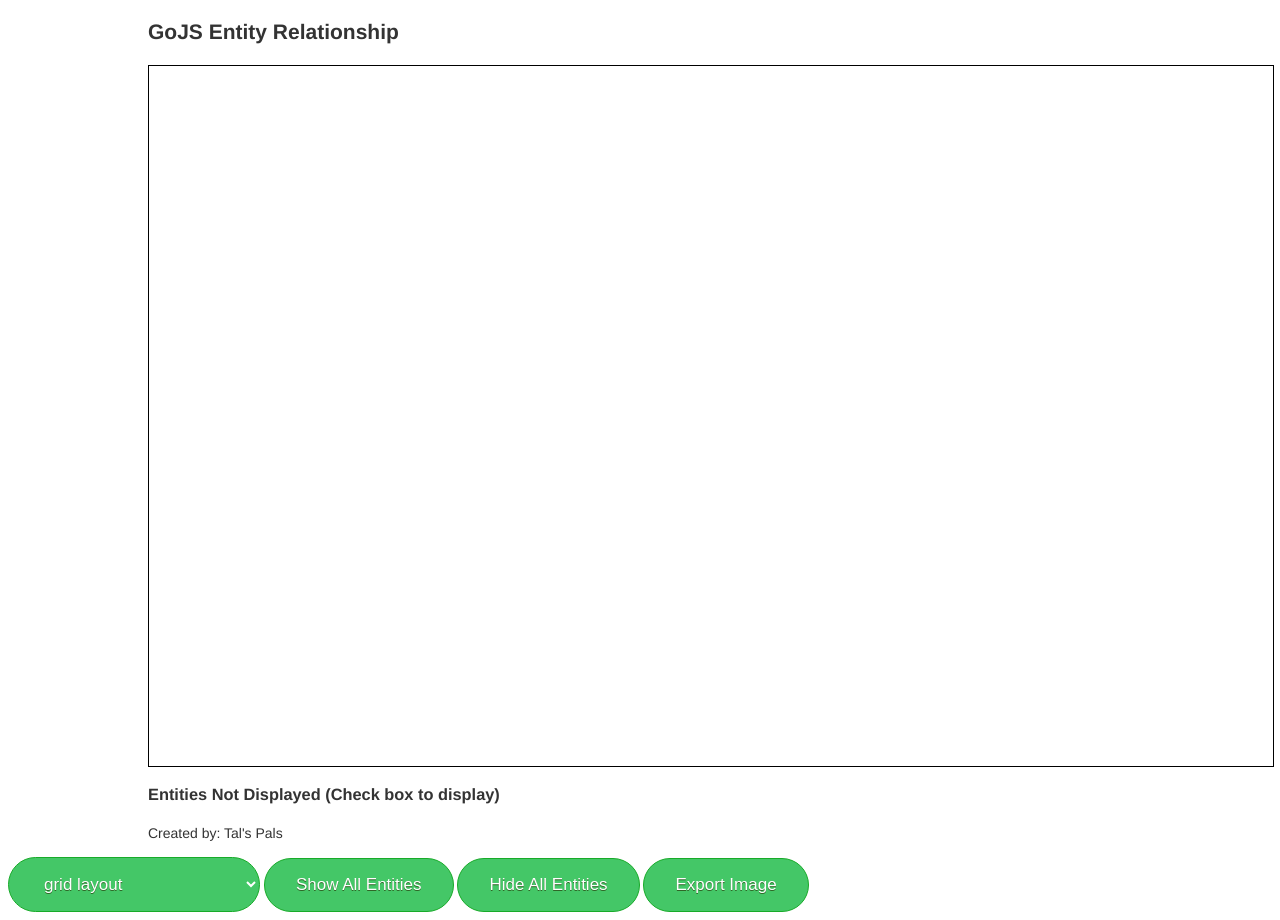
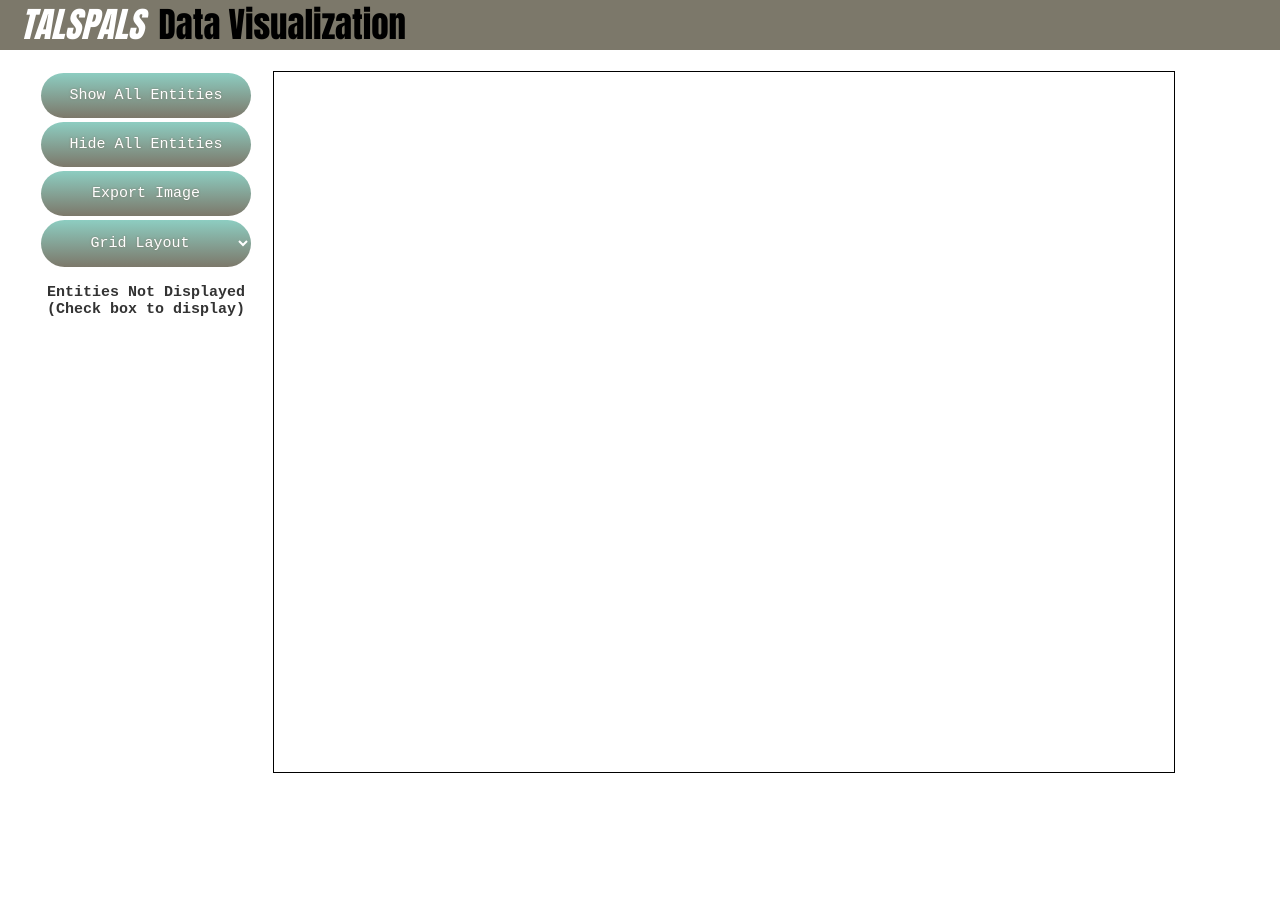
Before and after one commit to Fattouche/Oscar_ER, a plain HTML site: page public/graph.html in a window 1280 px wide. After the commit the page ends 800 px from the top, so only its background shows below. Drawn offline with Linux system fonts and the light colour scheme; a script that the page names is missing.

Commit message:
made it slightly less painful to look at

```diff
--- a/public/css/sample.css
+++ b/public/css/sample.css
@@ -5,6 +5,7 @@ body {
   font-size: 14px;
   line-height: 1.42857143;
   color: #333;
+  margin: 0;
 }
 
 p {
@@ -33,7 +34,48 @@ pre {
 }
 
 #sample {
-  margin-left: 140px;
+  margin: 20px;
+}
+
+#leftColumn, #rightColumn {
+    border: 1px solid white;
+    float: left;
+    min-height: 450px;
+}
+#leftColumn {
+     width: 250px;
+     text-align:  center;
+}
+#rightColumn {
+     width: 900px;
+}
+
+#navbar {
+    width:100%;
+    list-style-type: none;
+    margin: 0;
+    padding: 0;
+    overflow: hidden;
+    background-color: #7C786A;
+}
+
+#teamName {
+  color: #FFFFFF;
+  font-size: 35px;
+  font-family: impact;
+  font-style: italic;
+  padding-left: 20px;
+  display: inline;
+  float: left;
+}
+
+#navTitle{
+  color: #000000;
+  font-size: 35px;
+  font-family: impact;
+  padding-left: 20px;
+  display: inline;
+  padding-left: 15px;
 }
 
 #menu {
@@ -53,6 +95,10 @@ pre {
   padding: 0px;
   margin: 0px;
   line-height: 1.3em;
+}
+
+#entityList{
+ font: 11px courier new;
 }
 
 
@@ -81,30 +127,49 @@ li a.selected { background: #1E90FF; color: white }
 
 a:hover .samplespan { display:block; }
 
+h3{
+  font: 15px courier new;
+  font-weight: bold;
+}
+
+select{
+  padding: 10px;
+}
+
 
 .wrapper {
     text-align: center;
 }
 
 .myButton {
-	background-color:#44c767;
-	-moz-border-radius:28px;
-	-webkit-border-radius:28px;
-	border-radius:28px;
-	border:1px solid #18ab29;
-	display:inline-block;
-	cursor:pointer;
-	color:#ffffff;
-	font-family:Arial;
-	font-size:17px;
-	padding:16px 31px;
-	text-decoration:none;
-	text-shadow:0px 1px 0px #2f6627;
+    margin: 2px;
+    display: inline-block;
+    text-align: center;
+    vertical-align: middle;
+    padding: 14px 27px;
+    border: 0px solid #ffffff;
+    border-radius: 30px;
+    background: #8dcdc1;
+    background: -webkit-gradient(linear, left top, left bottom, from(#8dcdc1), to(#7c786a));
+    background: -moz-linear-gradient(top, #8dcdc1, #7c786a);
+    background: linear-gradient(to bottom, #8dcdc1, #7c786a);
+    text-shadow: #7c786a 0px 0px 2px;
+    font: normal normal normal 15px courier new;
+    color: #ffffff;
+    text-decoration: none;
+    width: 210px;
 }
 .myButton:hover {
-	background-color:pink;
+	    background: #a9f6e8;
+    background: -webkit-gradient(linear, left top, left bottom, from(#a9f6e8), to(#95907f));
+    background: -moz-linear-gradient(top, #a9f6e8, #95907f);
+    background: linear-gradient(to bottom, #a9f6e8, #95907f);
+    color: #ffffff;
+    text-decoration: none;
 }
 .myButton:active {
-	position:relative;
-	top:1px;
+	    background: #557b74;
+    background: -webkit-gradient(linear, left top, left bottom, from(#557b74), to(#7c786a));
+    background: -moz-linear-gradient(top, #557b74, #7c786a);
+    background: linear-gradient(to bottom, #557b74, #7c786a);
 }
--- a/public/graph.html
+++ b/public/graph.html
@@ -9,26 +9,35 @@
 <script src="https://cdnjs.cloudflare.com/ajax/libs/gojs/1.6.7/go-debug.js"></script>
 <script src="js/ERVisualizer.js"></script>
 </head>
+
 <body onload="init()"/>
+
+<div><ul id="navbar">
+	<li id = "teamName">TALSPALS</li>
+	<li id = "navTitle">Data Visualization</li>
+</ul></div>
+
 <div id="sample">
-  <h2>GoJS Entity Relationship</h2>
-  <div id="myDiagramDiv" style="background-color: white; border: solid 1px black; width: 100%; height: 700px"></div>
 
-  <h3>Entities Not Displayed (Check box to display)</h3>
-  <div id ="entityList"></div>
+  	<div id = "leftColumn">
+		<button type="button" class="myButton" onclick="showAll()">Show All Entities</button>
+		<button type="button" class="myButton" onclick="hideAll()">Hide All Entities</button>
+		<button type="button" class="myButton" onclick="exportImage()">Export Image</button>
+		<select onchange="ChangeLayout()" id="layout" class="myButton">
+		  <option value="grid" selected>Grid Layout</option>
+		  <option value="force-directed">Force-directed Layout</option>
+		  <option value="circular">Circular Layout</option>
+		  <option value="layered-digraph">Layered Digraph Layout</option>
+		  <option value="tree">Tree Layout</option>
+		</select>
+		<h3>Entities Not Displayed <br>(Check box to display)</h3>
+	 	<div id ="entityList"></div>
+	</div>
 
-  <p id="disclaimer">Created by: Tal's Pals</p>
+  	<div id = "rightColumn">
+  		<div id="myDiagramDiv" style="background-color: white; border: solid 1px black; width: 100%; height: 700px"></div>
+  	</div>
+
 </div>
 
-<select onchange="ChangeLayout()" id="layout" class="myButton">
-  <option value="grid" selected>grid layout</option>
-  <option value="force-directed">force-directed layout</option>
-  <option value="circular">circular layout</option>
-  <option value="layered-digraph">layered digraph layout</option>
-  <option value="tree">tree layout</option>
-</select>
-
-<button type="button" class="myButton" onclick="showAll()">Show All Entities</button>
-<button type="button" class="myButton" onclick="hideAll()">Hide All Entities</button>
-<button type="button" class="myButton" onclick="exportImage()">Export Image</button>
 </html>
```
